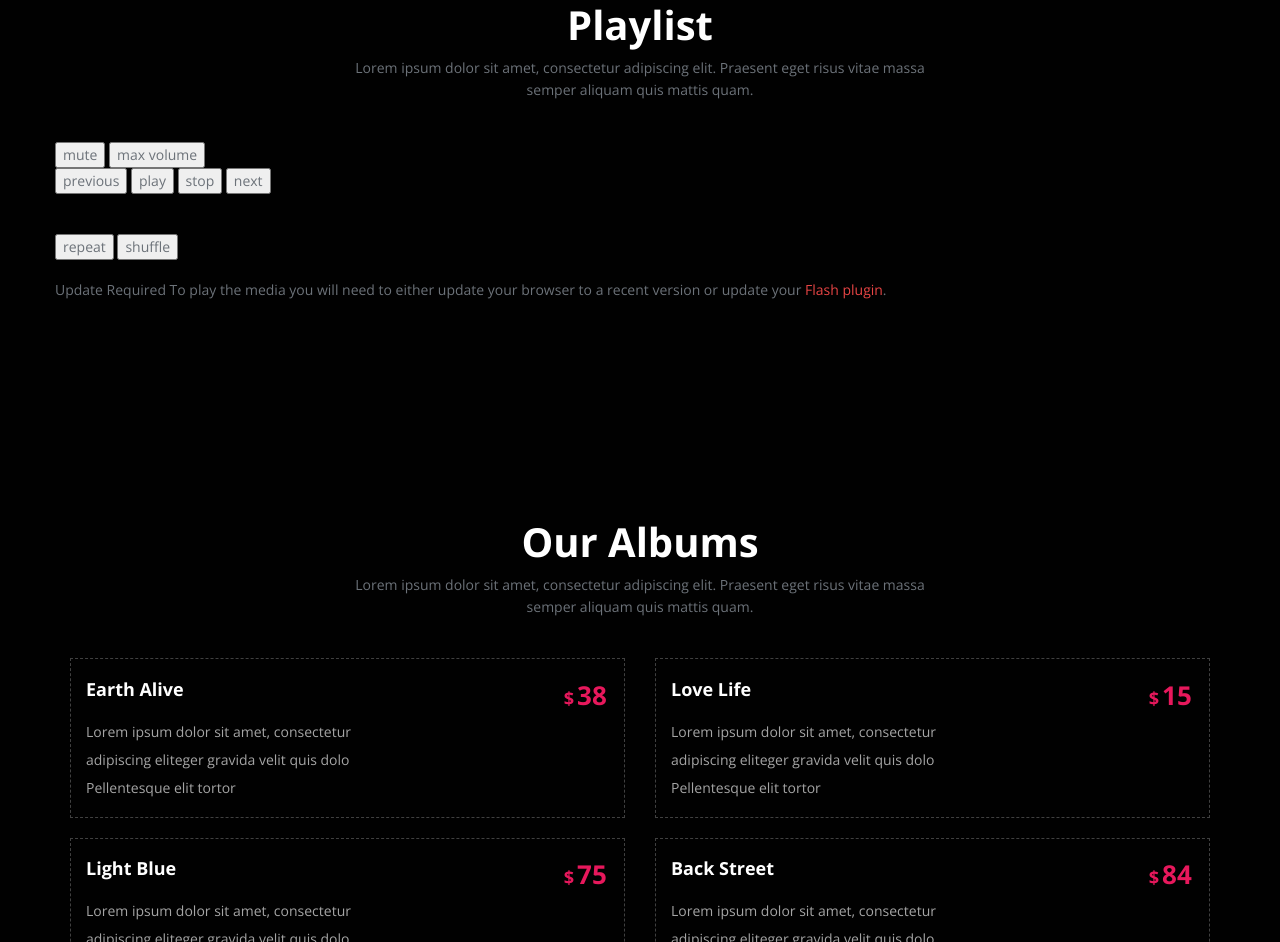
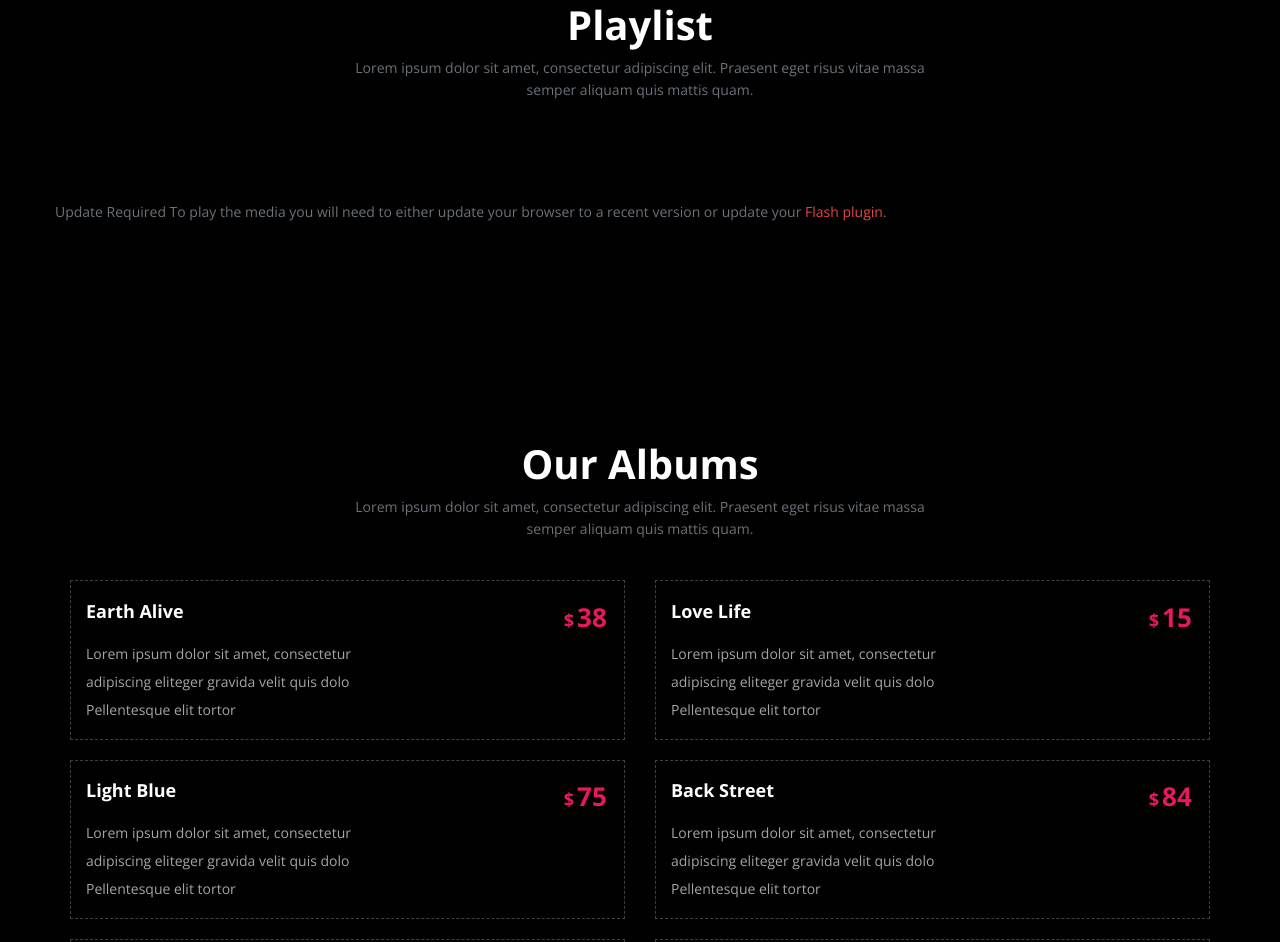
Before and after one commit to zhy2658/zhy2658.github.io, a plain HTML site: page home.html in a window 1280 px wide. Shown: the part 1914-2856 px from the top of the page. Drawn offline with nearby package versions, Linux system fonts and the light colour scheme; files whose address does not match are found by name.

Commit message:
Update home.html

```diff
--- a/home.html
+++ b/home.html
@@ -106,18 +106,18 @@
 	<div class="jp-type-playlist">
 		<div class="jp-gui jp-interface">
 			<div class="jp-volume-controls">
-				<button class="jp-mute" role="button" tabindex="0">mute</button>
-				<button class="jp-volume-max" role="button" tabindex="0">max volume</button>
+				<!-- <button class="jp-mute" role="button" tabindex="0">mute</button>
+				<button class="jp-volume-max" role="button" tabindex="0">max volume</button> -->
 				<div class="jp-volume-bar">
 					<div class="jp-volume-bar-value"></div>
 				</div>
 			</div>
 			<div class="jp-controls-holder">
 				<div class="jp-controls">
-					<button class="jp-previous" role="button" tabindex="0">previous</button>
+				<!-- 	<button class="jp-previous" role="button" tabindex="0">previous</button>
 					<button class="jp-play" role="button" tabindex="0">play</button>
 					<button class="jp-stop" role="button" tabindex="0">stop</button>
-					<button class="jp-next" role="button" tabindex="0">next</button>
+					<button class="jp-next" role="button" tabindex="0">next</button> -->
 				</div>
 				<div class="jp-progress">
 					<div class="jp-seek-bar">
@@ -127,8 +127,8 @@
 				<div class="jp-current-time" role="timer" aria-label="time">&nbsp;</div>
 				<div class="jp-duration" role="timer" aria-label="duration">&nbsp;</div>
 				<div class="jp-toggles">
-					<button class="jp-repeat" role="button" tabindex="0">repeat</button>
-					<button class="jp-shuffle" role="button" tabindex="0">shuffle</button>
+					<!-- <button class="jp-repeat" role="button" tabindex="0">repeat</button>
+					<button class="jp-shuffle" role="button" tabindex="0">shuffle</button> -->
 				</div>
 			</div>
 		</div>
```
